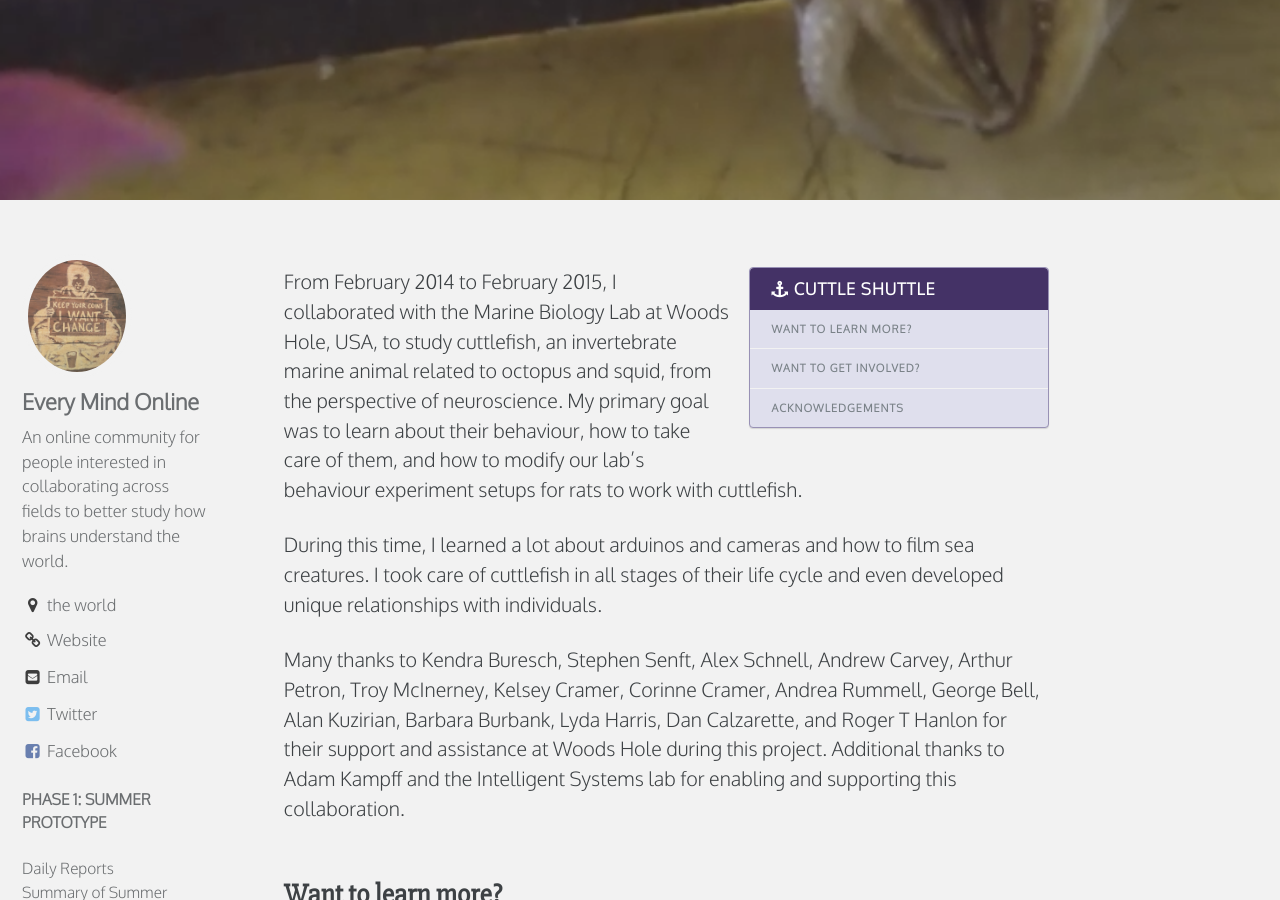
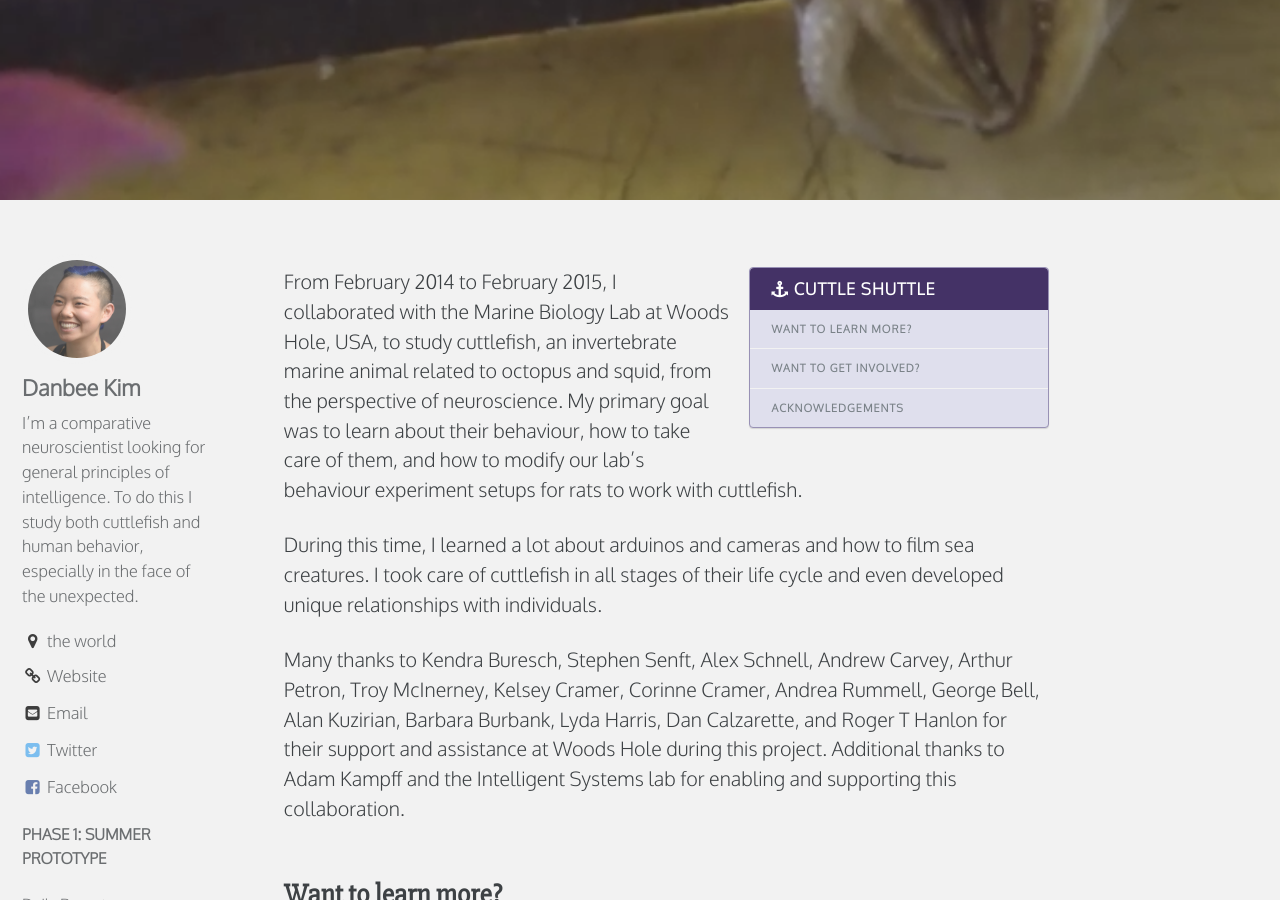
Before and after one commit to everymind/CuttleShuttle, a Jekyll site: the page built from index.md, in a window 1280 px wide and 900 px high, scrolled down 801 px. Built offline with Jekyll 4.4.1, drawn with Linux system fonts in a browser that asks for light colours.

Commit message:
Update _config.yml

```diff
--- a/_config.yml
+++ b/_config.yml
@@ -7,10 +7,10 @@
 
 # Site Settings
 locale                   : "en"
-title                    : "Surprising Minds"
+title                    : "Cuttle Shuttle"
 title_separator          : "|"
-name                     : "Surprising Minds"
-description              : "Surprising Minds is an exhibit at the Sea Life Centre in Brighton, UK, which explores a new way to ask scientific questions about behaviour and the mind 'in the wild'."
+name                     : "Cuttle Shuttle"
+description              : "The Cuttle Shuttle is an exploratory behavioural experiment during which I learned more about cuttlefish hunting behaviour."
 url                      : # the base hostname & protocol for your site e.g. "https://mmistakes.github.io"
 baseurl                  : # the subpath of your site, e.g. "/blog"
 repository               : # GitHub username/repo-name e.g. "mmistakes/minimal-mistakes"
@@ -55,7 +55,7 @@
 
 # Social Sharing
 twitter:
-  username               : everymindonline
+  username               : taunbot
 facebook:
   username               : every.mind.online
   app_id                 :
@@ -77,9 +77,9 @@
 
 # Site Author
 author:
-  name             : Every Mind Online
-  avatar           : "/assets/images/20170315_LondonArt_small.png"
-  bio              : "An online community for people interested in collaborating across fields to better study how brains understand the world."
+  name             : Danbee Kim
+  avatar           : "/assets/images/DanbeeKim.jpg"
+  bio              : "I’m a comparative neuroscientist looking for general principles of intelligence. To do this I study both cuttlefish and human behavior, especially in the face of the unexpected."
   location         : "the world"
   email            : "everymind@protonmail.com"
   uri              : "http://www.everymind.online"
```
